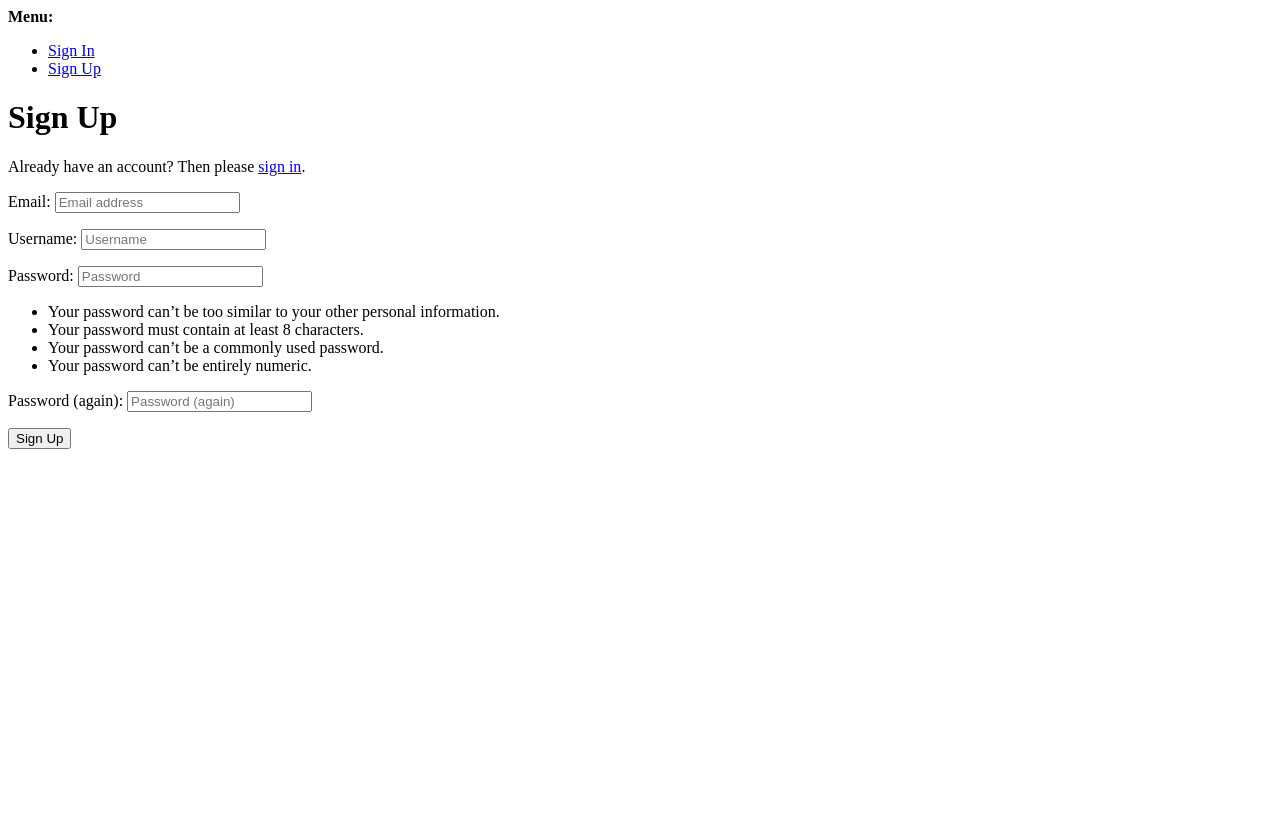
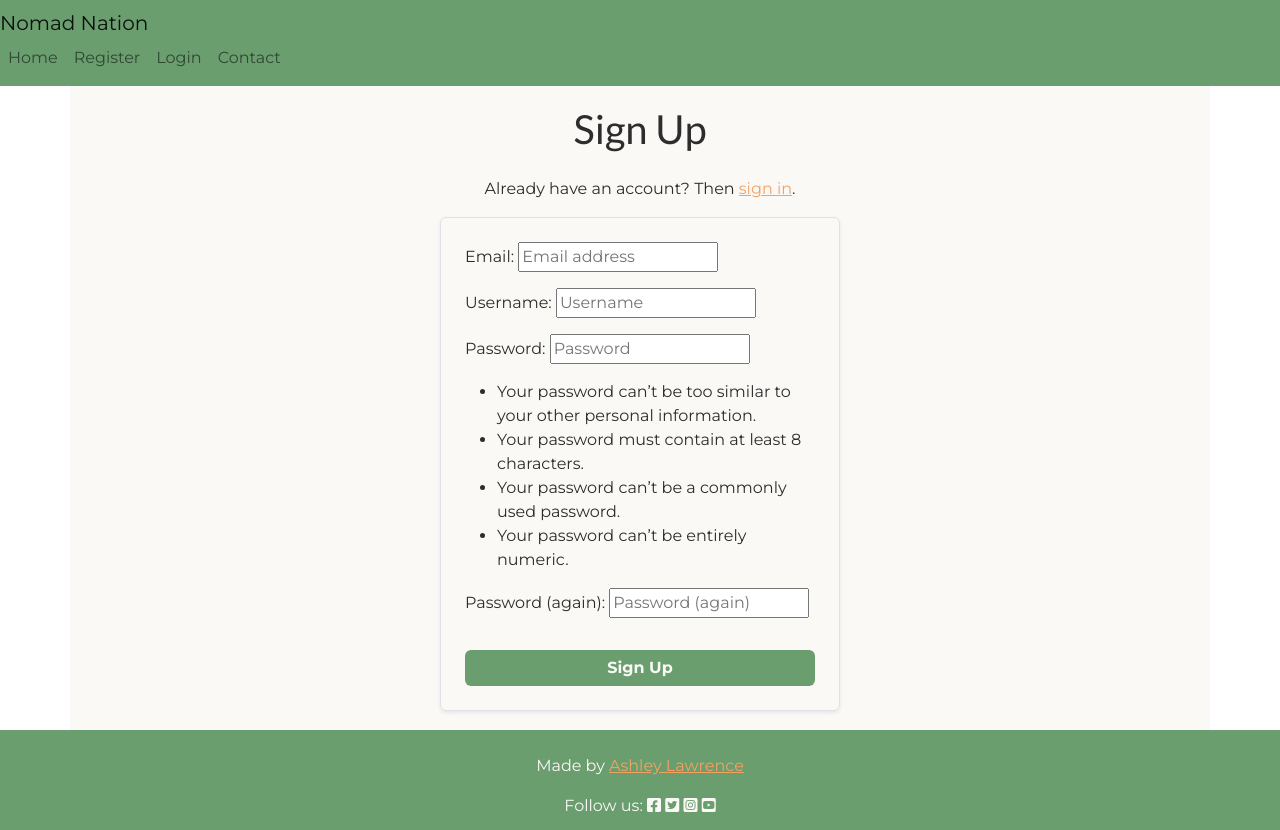
Before and after one commit to AshLaw96/Nomad-Nation, a Django app: page /accounts/signup/ in a window 1280 px wide. Before the commit the page ends 449 px from the top, so only its background shows below. Run offline with Django 4.2, Linux system fonts and the light colour scheme; parts of the project's set-up code (start-up, migrations or seed data) failed here and were passed over.

Commit message:
Add own login/signup html & add styles & linked to each page

```diff
--- a/requirements.txt
+++ b/requirements.txt
@@ -1,5 +1,5 @@
 asgiref==3.8.1
-Django==5.1.4
+Django==4.2.17
 django-allauth==65.3.0
 gunicorn==20.1.0
 sqlparse==0.5.3
--- a/static/css/styles.css
+++ b/static/css/styles.css
@@ -13,10 +13,29 @@
     --bs-dark: var(--p-text);
   }
 
-body {
+html, body {
+    height: 100%;
     margin: 0;
     padding: 0;
     font-family: 'Montserrat', sans-serif !important;
+}
+
+.bg-styles {
+    background-color: var(--b-colour);
+    color: var(--p-text);
+
+}
+
+.btn-styles {
+    font-weight: 700;
+    background-color: var(--p-colour);
+    color: var(--b-colour);
+    border: var(--p-colour);
+}
+
+.btn-styles:hover {
+    background-color: var(--p-accent);
+    color: var(--p-text);
 }
 
 #title {
@@ -24,17 +43,28 @@ body {
 }
 
 a {
-    color: var(--p-accent);
+    color: var(--s-accent);
 }
 
 a:hover {
-    color: var(--s-accent);
+    color: var(--p-accent);
 }
 
 .navbar, footer {
     background-color: var(--p-colour);
     color: var(--b-colour);
 }
+
+.nav-link:hover {
+    color: var(--b-colour);
+}
+
+.navbar-nav .nav-link.active {
+    color: var(--s-accent);
+    font-weight: bold;
+}
+
+/* Homepage section */
 
 /* Full-screen slideshow container */
 .slideshow-container {
@@ -102,8 +132,27 @@ a:hover {
     margin-top: 20px;
 }
 
+/* Log in section */
+
+.log-wrap {
+    /* make container fill full height minus footer and header */
+    min-height: calc(100vh - 156px);
+    display: flex;
+    flex-direction: column;
+    justify-content: center;
+}
+
+form {
+    max-width: 400px;
+    background-color: #faf9f650;
+    border: 1px solid #ddd;
+    padding: 20px;
+    border-radius: 10px;
+}
+
 footer {
     position: relative;
     width: 100%;
     padding: 20px;
+    height: 100px;
 }
--- /dev/null
+++ b/templates/account/signup.html
@@ -0,0 +1,32 @@
+{% extends "base.html" %}
+
+{% block content %}
+<div class="container d-flex flex-column justify-content-center align-items-center bg-styles log-wrap">
+    <h1 id="title" class="text-center mb-4">Sign Up</h1>
+    <!-- Display Django Messages (Errors/Info) -->
+    {% if messages %}
+    <div class="mb-3">
+        {% for message in messages %}
+        <div class="alert alert-{{ message.tags }} text-center">
+            {{ message }}
+        </div>
+    {% endfor %}
+    </div>
+    {% endif %}
+    <!-- Display Non-Field Errors -->
+    {% if form.non_field_errors %}
+    <div class="alert alert-danger text-center">
+        {{ form.non_field_errors }}
+    </div>
+    {% endif %}
+    <p class="text-center">
+        Already have an account? Then <a href="{% url 'account_login' %}">sign in</a>.
+    </p>
+    <!-- Sign up form -->
+    <form method="post" action="{% url 'account_signup' %}" class="p-4 border rounded shadow-sm mx-auto">
+    {% csrf_token %}
+    {{ form.as_p }}
+        <button class="btn btn-primary w-100 mt-3 btn-styles" type="submit">Sign Up</button>
+    </form>
+</div>
+{% endblock %}
--- a/templates/base.html
+++ b/templates/base.html
@@ -32,14 +32,20 @@
             <div class="collapse navbar-collapse" id="navbarNav">
                 <ul class="navbar-nav ms-auto">
                     <li class="nav-item">
-                        <a class="nav-link {% if request.path == homepage %}active" aria-current="page{% endif %}" href="{% url 'homepage' %}">Home</a>
+                        <a class="nav-link {% if request.path == '/' %}active" aria-current="page{% endif %}" href="{% url 'homepage' %}">Home</a>
                     </li>
-                    <li class="nav-item">
+                    {% if user.is_authenticated %}
+                    <li class="nav-item {% if request.path == '/account/logout' %}active" aria-current="page{% endif %}">
+                        <a href="{% url 'account_logout' %}" class="nav-link">Logout</a>
+                    </li>
+                    {% else %}
+                    <li class="nav-item {% if request.path == '/account/signup' %}active" aria-current="page{% endif %}">
                         <a href="{% url 'account_signup' %}" class="nav-link">Register</a>
                     </li>
-                    <li class="nav-item">
+                    <li class="nav-item {% if request.path == '/account/login' %}active" aria-current="page{% endif %}">
                         <a href="{% url 'account_login' %}" class="nav-link">Login</a>
                     </li>
+                    {% endif %}
                     <li class="nav-item">
                         <a href="#" class="nav-link">Contact</a>
                     </li>
@@ -57,7 +63,7 @@
     <footer class="text-center py-4">
         <p>
             {% block copyright %}
-                Made by <a href="https://github.com/" class="github-link">Ashley Lawrence</a>
+            Made by <a href="https://github.com/" class="github-link">Ashley Lawrence</a>
             {% endblock copyright %}
         </p>
         <p>Follow us:
```
Also changed, not shown: caravan_booking/settings.py (+8 -0 lines), templates/account/login.html (added, +27 -0 lines), db.sqlite3, 8 other files.
